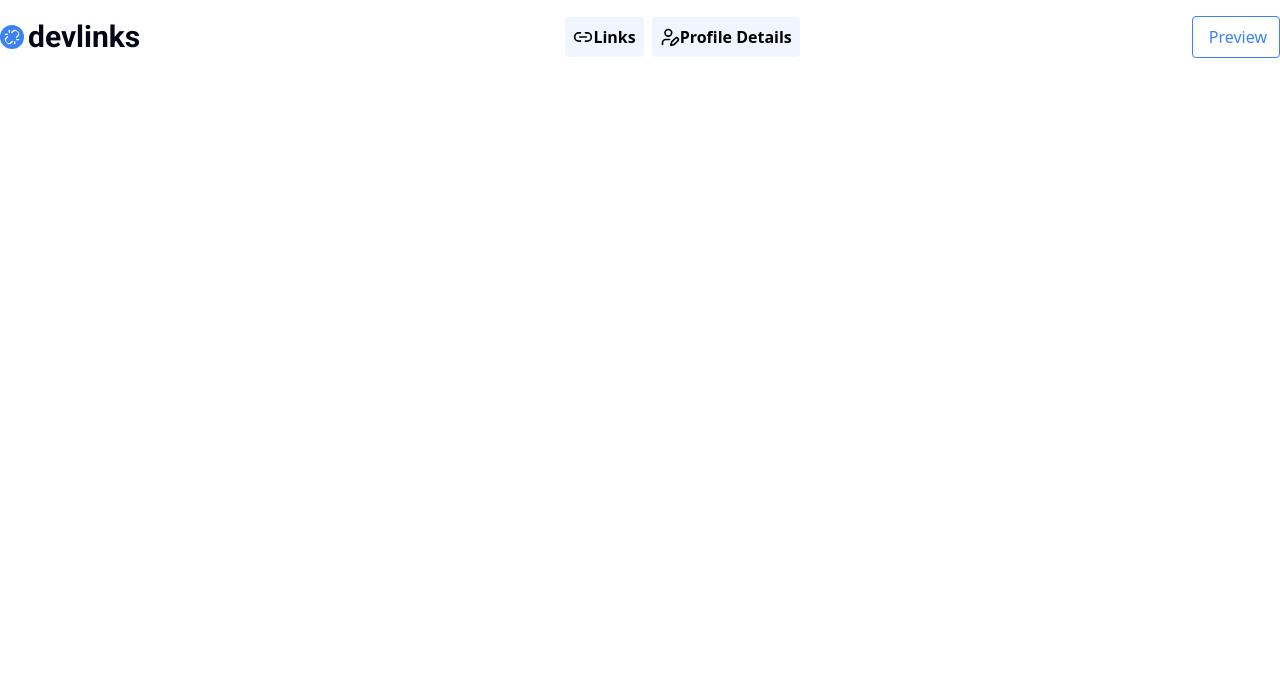
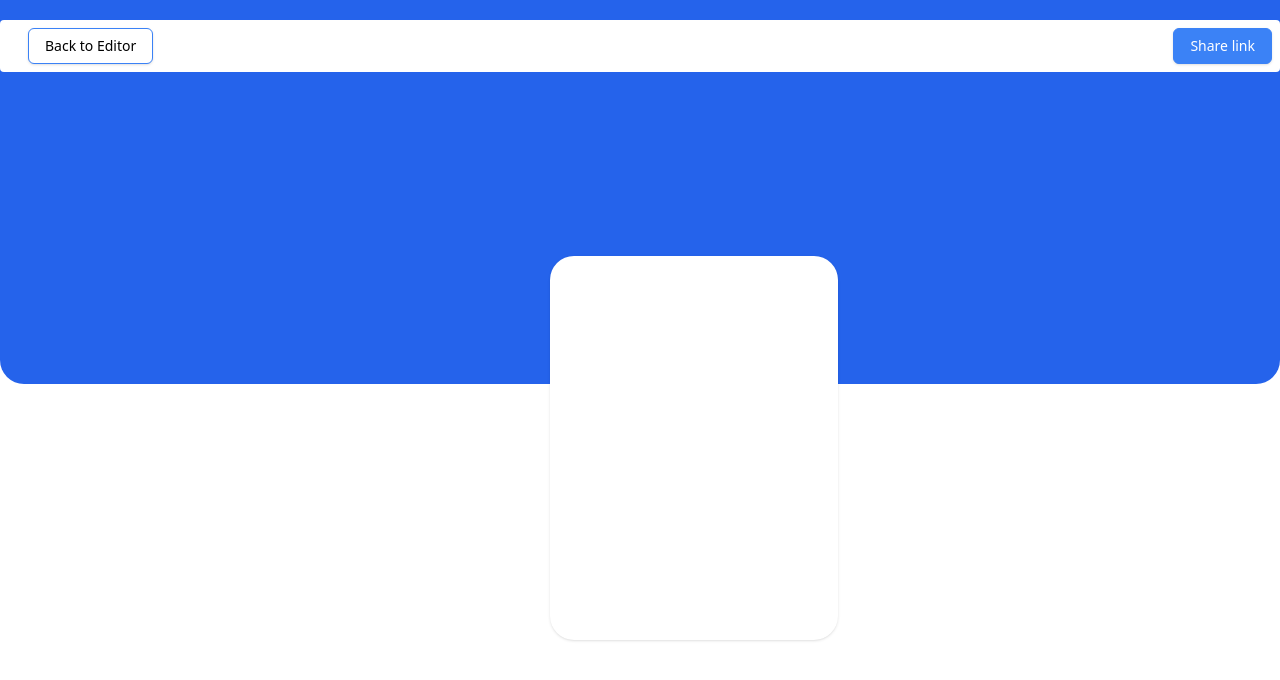
Before and after one commit to Shakil53/kahf-devlinks, a React (Vite) app: page / in a window 1280 px wide. Both pictures are taken after a click on the button "Preview". Shown: the top 680 px of the page. Built offline with nearby package versions, Linux system fonts and the light colour scheme.

Commit message:
preview page created successfully

```diff
--- a/src/App.jsx
+++ b/src/App.jsx
@@ -4,6 +4,7 @@ import Navbar from "./shared/navbar/Navbar";
 import CreateProfile from "./pages/profileDetailsPage/createProfile";
 import { useState } from "react";
 import Preview from "./pages/Preview/Preview";
+
 
 
 const App = () => {
@@ -24,8 +25,10 @@ const App = () => {
 
   return (
     <CreateLinkProvider>
-    <Navbar setActivePage={setActivePage} activePage={activePage} />
-    {renderPage()}
+    {activePage !== "preview" && (
+        <Navbar setActivePage={setActivePage} activePage={activePage} />
+      )}
+      {renderPage()}
   </CreateLinkProvider>
   );
 };
--- a/src/pages/Preview/Preview.jsx
+++ b/src/pages/Preview/Preview.jsx
@@ -1,8 +1,101 @@
+import { Button } from "@/components/ui/button";
+import { LinkContext } from "@/context/CreateLinkProvider";
+import { Github, Twitter, Youtube } from "lucide-react";
+import { useContext, useEffect, useState } from "react";
+import { Link } from "react-router-dom";
 
 const Preview = () => {
+    const { state } = useContext(LinkContext);
+    const [imagePreview, setImagePreview] = useState("");
+
+    useEffect(() => {
+        if (state.length > 0) {
+            const fileItem = state[0];
+
+            if (fileItem.file && fileItem.file.length > 0) {
+                const file = fileItem.file[0];
+
+                if (file instanceof File) {
+                    const reader = new FileReader();
+
+                    reader.onloadend = () => {
+                        setImagePreview(reader.result); // base64 string
+                    };
+
+                    reader.readAsDataURL(file); // Read the file as Data URL
+                } else {
+                    console.log("Not a valid file object:", file);
+                }
+            } else {
+                console.log("No file found in the file property:", fileItem);
+            }
+        }
+    }, [state]);
+
     return (
-        <div>
+        <div className="bg-blue-600 h-96 rounded-b-3xl relative">
+            <div className="absolute flex justify-between w-full items-center mt-5 bg-white rounded p-2">
+                <Button className="bg-white text-black border border-blue-500 ml-5 hover:bg-white">
+                    <Link to='/'>Back to Editor</Link>
+                </Button>
+                <Button className="bg-blue-500 text-white border border-blue-500 ml-5 hover:bg-blue-500">
+                    Share link
+                </Button>
+            </div>
+            <div className="absolute bg-white w-72 h-96 shadow rounded-3xl mt-64" style={{ marginLeft: "550px" }}>
+                {/* Image Preview */}
+                {imagePreview && (
+                    <img
+                        src={imagePreview}
+                        alt="Preview"
+                        className="w-32 h-32 object-cover rounded items-center flex mx-auto mt-2"
+                    />
+                )}
+                {/* User Data */}
+                {state.length > 0 ? (
+                    state.map(item => (
+                        <div key={item.id}>
+                            <p className="text-2xl font-bold text-center">{item.firstName} {item.lastName}</p>
+                            <p className="text-gray-500 text-center">{item.email}</p>
+                        </div>
+                    ))
+                ) : ''}
 
+                {/* Platform Links */}
+                <div className='absolute mt-24 mx-auto items-center ml-10'>
+                    {state.map((item) => (
+                        (item.platform === 'github' || item.platform === 'youtube' || item.platform === 'twitter') ? (
+                            <div key={item.id} className=" text-center mt-5 space-x-5">
+                                <div className="text-lg font-semibold text-black"></div>
+                                {/* Platform and link section */}
+                                <div
+                                    className={`flex justify-between items-center py-3 px-5 rounded-lg text-white border w-full max-w-md mx-auto ${
+                                        {
+                                            github: 'bg-black',
+                                            youtube: 'bg-red-500',
+                                            twitter: 'bg-blue-400',
+                                        }[item.platform]
+                                    }`}
+                                >
+                                    <span className="text-lg font-semibold capitalize flex items-center justify-center gap-2">
+                                        {item.platform && (
+                                            <>
+                                                {item.platform === 'github' && <Github />}
+                                                {item.platform === 'youtube' && <Youtube />}
+                                                {item.platform === 'twitter' && <Twitter />}
+                                                {item.platform.charAt(0).toUpperCase() + item.platform.slice(1)}
+                                            </>
+                                        )}
+                                    </span>
+                                    <Link to={item.link} className="text-lg font-bold">
+                                        →
+                                    </Link>
+                                </div>
+                            </div>
+                        ) : null
+                    ))}
+                </div>
+            </div>
         </div>
     );
 };
--- a/src/pages/profileDetailsPage/CreateProfile.jsx
+++ b/src/pages/profileDetailsPage/CreateProfile.jsx
@@ -38,8 +38,9 @@ const CreateProfile = () => {
             id: id,
             platform: platform,
             link: link,
+
         };
-
+        console.log(handleSubmit);
         dispatch({ type: 'createLink', payload: createdLink });
     };
     // --------------------------
@@ -66,8 +67,15 @@ const CreateProfile = () => {
         };
 
         const handleSelect = (file) => {
-            console.log("Selected file:", file);
-            };
+            dispatch({
+                type: 'createLink',
+                payload: {
+                    id: new Date().getTime(), // Unique ID for the file
+                    file: file, // The actual File object
+                    // Other fields can go here, e.g., email, etc.
+                },
+            });
+        };
 
       const handleDelete = (index) => {
         const updatedFiles = [...files];
--- a/src/pages/profileDetailsPage/ProfileLeftSideContainer.jsx
+++ b/src/pages/profileDetailsPage/ProfileLeftSideContainer.jsx
@@ -1,16 +1,16 @@
 /* eslint-disable react/prop-types */
 import { Link } from "react-router-dom";
 import img from '../../assets/mobilemockup.jpg';
-import { Github, Youtube, Twitter, CircleX } from 'lucide-react';
+import { Github, Youtube, Twitter } from 'lucide-react';
 import { useContext, useEffect } from "react";
 import { LinkContext } from "@/context/CreateLinkProvider";
 
 const ProfileLeftSideContainer = ({getFileIcon, handleDelete, files}) => {
-    const { state } = useContext(LinkContext);
+    const { state, dispatch } = useContext(LinkContext);
 
     // console.log('from profile', state);
     useEffect(() => {
-        console.log("State data: ", state);
+        // console.log("State data: ", state);
         if (state && state.length > 0) {
             state.forEach((item) => {
                 ({
@@ -23,6 +23,9 @@ const ProfileLeftSideContainer = ({getFileIcon, handleDelete, files}) => {
         }
     }, [state]);
 
+    // file dispatch
+    dispatch(files)
+
     return (
         <div className="flex flex-col items-center">
 
@@ -33,7 +36,7 @@ const ProfileLeftSideContainer = ({getFileIcon, handleDelete, files}) => {
                     alt="Profile"
                     className="h-[670px] w-[500px] mt-5"
                 />
-                 <div className="absolute -mt-[440px] ml-[208px]">
+                 <div className="absolute -mt-[440px] mx-auto ml-40">
                     {state.length > 0 && state.map((item, index) => (
                         item.firstName && item.lastName && item.email ? (
                             <div key={index} className="text-lg font-semibold text-black mt-5 space-y-1">
--- a/src/shared/navbar/Navbar.jsx
+++ b/src/shared/navbar/Navbar.jsx
@@ -6,7 +6,7 @@ import { Unlink, Link2, UserPen, Eye  } from 'lucide-react';
 
 const Navbar = ({ setActivePage, activePage }) => {
     const getActiveClass = (page) => {
-        return activePage === page ? "bg-blue-200 text-blue-700" : "bg-blue-50 text-black"; // Change styles based on active page
+        return activePage === page ? "bg-blue-200 text-blue-700" : "bg-blue-50 text-black";
       };
     return (
         <Container>
```
Also changed, not shown: src/routes/router.jsx (+8 -1 lines).
